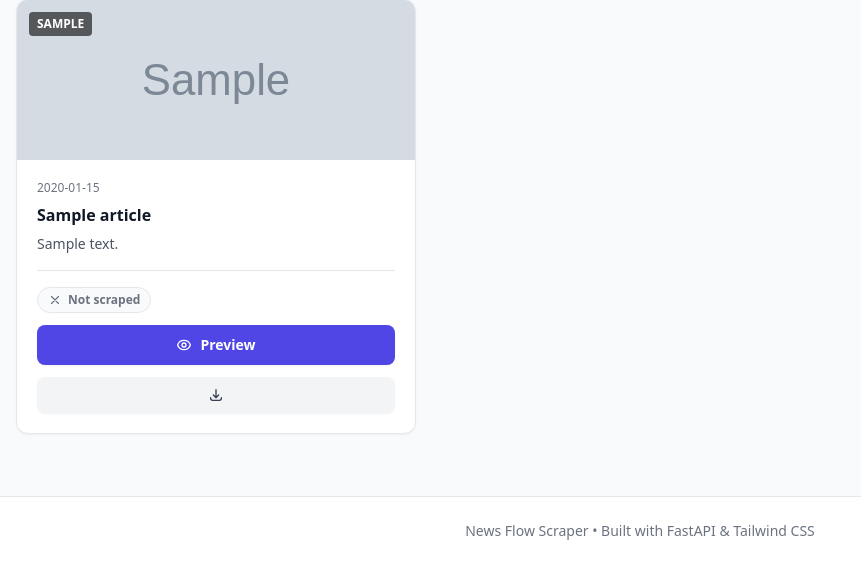
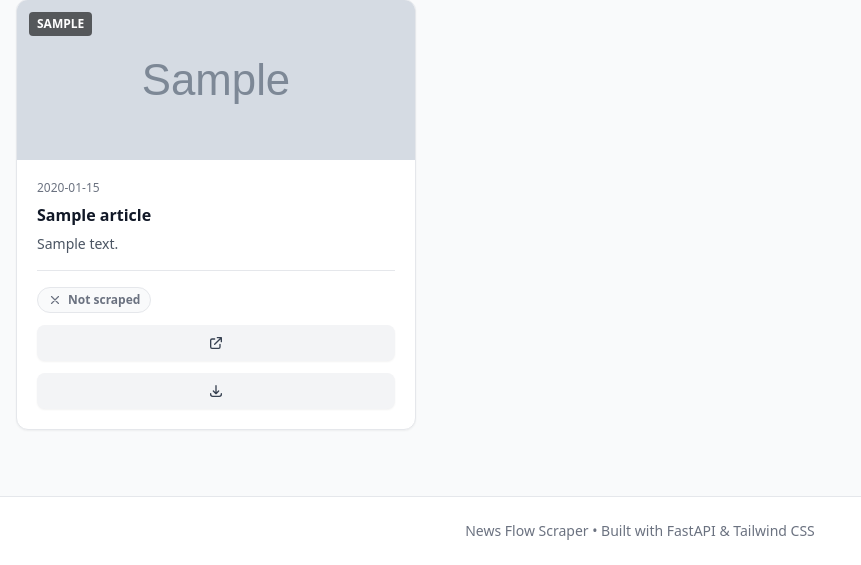
Before and after one commit to MidHunterX/News-Flow, a FastAPI app: page /publication in a window 1280 px wide. Shown: the part 235-800 px from the top of the page, without its empty margins (0-861 px from the left). Run offline with FastAPI, Linux system fonts and the light colour scheme; data comes from the database, SQL or seed files in the repository; tables that the repository leaves empty hold one stand-in row (values such as "Sample post"); grey boxes marked "Sample" are stand-in pictures; some libraries are stand-ins or nearby versions.

Commit message:
🚸 feat(ux): improve publication page UX to reduce confusion

```diff
--- a/templates/publication.html
+++ b/templates/publication.html
@@ -9,11 +9,9 @@
        Preview only appears once the article has a local copy to open. -->
 
   {% macro scrape_badge(card) %}
+    <div class="flex items-center gap-1.5">
     {% if card.word_count is not none %}
       <span class="inline-flex items-center gap-1.5 text-xs font-bold bg-green-50 text-green-700 border border-green-200 dark:bg-green-900 dark:text-green-300 dark:border-green-800 px-2.5 py-1 rounded-full">
-        <svg class="w-3.5 h-3.5" fill="none" stroke="currentColor" viewBox="0 0 24 24">
-          <path stroke-linecap="round" stroke-linejoin="round" stroke-width="2.5" d="M5 13l4 4L19 7"></path>
-        </svg>
         {{ card.word_count }} words
       </span>
     {% else %}
@@ -24,12 +22,17 @@
         Not scraped
       </span>
     {% endif %}
+    {% if card.item.status == "completed" %}
+      <span class="inline-flex items-center gap-1.5 text-xs font-semibold bg-indigo-50 text-indigo-700 border border-indigo-200 dark:bg-indigo-900 dark:text-indigo-300 dark:border-indigo-800 px-2.5 py-1 rounded-full">
+          #published
+      </span>
+    {% endif %}
+    </div>
   {% endmacro %}
 
-  {% macro eye_icon() %}
+  {% macro external_link() %}
     <svg class="w-4 h-4" fill="none" stroke="currentColor" viewBox="0 0 24 24">
-      <path stroke-linecap="round" stroke-linejoin="round" stroke-width="2" d="M15 12a3 3 0 11-6 0 3 3 0 016 0z"></path>
-      <path stroke-linecap="round" stroke-linejoin="round" stroke-width="2" d="M2.458 12C3.732 7.943 7.523 5 12 5c4.478 0 8.268 2.943 9.542 7-1.274 4.057-5.064 7-9.542 7-4.477 0-8.268-2.943-9.542-7z"></path>
+      <path stroke-linecap="round" stroke-linejoin="round" stroke-width="2" d="M10 6H6a2 2 0 00-2 2v10a2 2 0 002 2h10a2 2 0 002-2v-4M14 4h6m0 0v6m0-6L10 14"></path>
     </svg>
   {% endmacro %}
 
@@ -45,23 +48,17 @@
     </svg>
   {% endmacro %}
 
-  <!-- Preview (GET /article/<id>, workspace-aware via ?day=) and Scrape
-       (POST /api/articles/<id>/scrape — saves the page but never accepts).
-       Preview renders nothing for an article that was never scraped
-       locally: there is no content to open, so Scrape is the only action
-       that makes sense. compact=True renders the icon-only pair. -->
   {% macro preview_button(card, compact=False) %}
-    {% set preview_href = "/article/" ~ card.item.id ~ "?day=" ~ selected_day %}
+    {% set source_href = card.item.url %}
     {% if compact %}
-      <a href="{{ preview_href }}" title="Preview the scraped article"
-         class="p-1.5 rounded-lg bg-indigo-50 text-indigo-600 hover:bg-indigo-600 hover:text-white transition shrink-0 dark:bg-indigo-950 dark:text-indigo-300 dark:hover:bg-indigo-500 dark:hover:text-white">
-        {{ eye_icon() }}
+      <a href="{{ source_href }}" target="_blank" title="Preview the source article"
+         class="p-1.5 rounded-lg bg-gray-100 text-gray-600 hover:bg-indigo-600 hover:text-white transition shrink-0 dark:bg-gray-700 dark:text-gray-300 dark:hover:bg-indigo-500 dark:hover:text-white">
+        {{ external_link() }}
       </a>
     {% else %}
-      <a href="{{ preview_href }}" title="Preview the scraped article"
-         class="flex items-center justify-center gap-2 px-4 py-2.5 bg-indigo-600 text-white hover:bg-indigo-700 font-semibold rounded-lg transition shadow-sm hover:shadow-md text-sm">
-        {{ eye_icon() }}
-        <span>Preview</span>
+      <a href="{{ source_href }}" target="_blank" title="Preview the source article"
+         class="flex items-center justify-center gap-2 px-4 py-2.5 bg-gray-100 text-gray-700 hover:bg-indigo-600 hover:text-white font-semibold rounded-lg transition shadow-sm hover:shadow-md text-sm dark:bg-gray-700 dark:text-gray-300 dark:hover:bg-indigo-500 dark:hover:text-white">
+        {{ external_link() }}
       </a>
     {% endif %}
   {% endmacro %}
@@ -69,13 +66,13 @@
   {% macro scrape_button(card, compact=False) %}
     {% set scrape_href = "/api/articles/" ~ card.item.id ~ "/scrape?day=" ~ selected_day %}
     {% if compact %}
-      <button type="button" title="Scrape the article page (does not accept it)"
+      <button type="button" title="Scrape and download the article page"
               onclick="postAction('{{ scrape_href }}', event)"
               class="p-1.5 rounded-lg bg-gray-100 text-gray-600 hover:bg-indigo-600 hover:text-white transition shrink-0 dark:bg-gray-700 dark:text-gray-300 dark:hover:bg-indigo-500 dark:hover:text-white">
         {{ refresh_icon() }}
       </button>
     {% else %}
-      <button type="button" title="Scrape the article page (does not accept it)"
+      <button type="button" title="Scrape and download the article page"
               onclick="postAction('{{ scrape_href }}', event)"
               class="flex items-center justify-center gap-2 px-4 py-2.5 bg-gray-100 text-gray-700 hover:bg-indigo-600 hover:text-white font-semibold rounded-lg transition shadow-sm hover:shadow-md text-sm dark:bg-gray-700 dark:text-gray-300 dark:hover:bg-indigo-500 dark:hover:text-white">
         {% if card.word_count is not none %} {{ refresh_icon() }} {% else %} {{ download_icon() }} {% endif %}
@@ -113,8 +110,9 @@
     {% if section.cards %}
       {% if article_layout == 'rows' %}
         <!-- ==================== ROWS layout ==================== -->
-        <div class="space-y-3">
+        <div class="grid grid-cols-1 xl:grid-cols-2 gap-4">
           {% for card in section.cards %}
+            {% set preview_href = "/article/" ~ card.item.id ~ "?day=" ~ selected_day %}
             <article class="bg-white rounded-xl border border-gray-200 shadow-sm hover:shadow-md transition flex overflow-hidden dark:bg-gray-800 dark:border-gray-700">
               {% set image = card.cover or card.item.image_url %}
               {% if image %}
@@ -130,7 +128,7 @@
                   <span>{{ card.item.published_at }}</span>
                 </div>
                 <h3 class="font-bold text-base text-gray-900 leading-snug mb-1.5 dark:text-gray-100">
-                  <a href="{{ card.item.url }}" target="_blank" class="hover:text-indigo-600 transition dark:hover:text-indigo-400">{{ card.item.title }}</a>
+                  <a href="{{ preview_href }}" class="hover:text-indigo-600 transition dark:hover:text-indigo-400">{{ card.item.title }}</a>
                 </h3>
                 <p class="text-gray-600 text-sm mb-4 line-clamp-2 flex-grow dark:text-gray-300">{{ card.item.description }}</p>
 
@@ -150,6 +148,7 @@
         <!-- ==================== COMPACT layout ==================== -->
         <div class="bg-white rounded-xl border border-gray-200 shadow-sm divide-y divide-gray-100 overflow-hidden dark:bg-gray-800 dark:border-gray-700 dark:divide-gray-700">
           {% for card in section.cards %}
+            {% set preview_href = "/article/" ~ card.item.id ~ "?day=" ~ selected_day %}
             <div class="flex items-center gap-3 px-4 py-2.5 hover:bg-gray-50 transition group dark:hover:bg-gray-700">
               {% set image = card.cover or card.item.image_url %}
               {% if image %}
@@ -158,7 +157,7 @@
                 <span class="w-10 h-10 rounded bg-indigo-50 text-indigo-600 flex items-center justify-center shrink-0 text-xs font-bold uppercase dark:bg-indigo-950 dark:text-indigo-400">{{ card.item.source[:2] }}</span>
               {% endif %}
               <div class="min-w-0 flex-grow">
-                <a href="{{ card.item.url }}" target="_blank"
+                <a href="{{ preview_href }}"
                    class="block text-sm font-semibold text-gray-900 hover:text-indigo-600 truncate leading-5 dark:text-gray-100 dark:hover:text-indigo-400">{{ card.item.title }}</a>
                 <div class="flex items-center gap-2 text-xs text-gray-400">
                   <span class="uppercase font-semibold text-indigo-500 dark:text-indigo-300">{{ card.item.source }}</span>
@@ -177,6 +176,7 @@
         <!-- ==================== GRID layout (default) ==================== -->
         <div class="grid grid-cols-1 md:grid-cols-2 lg:grid-cols-3 gap-6">
           {% for card in section.cards %}
+            {% set preview_href = "/article/" ~ card.item.id ~ "?day=" ~ selected_day %}
             <article class="bg-white rounded-xl border border-gray-200 overflow-hidden shadow-sm hover:shadow-md transition flex flex-col dark:bg-gray-800 dark:border-gray-700">
               {% set image = card.cover or card.item.image_url %}
               {% if image %}
@@ -195,7 +195,7 @@
                   <span>{{ card.item.published_at }}</span>
                 </div>
                 <h3 class="font-bold text-base text-gray-900 mb-2 leading-snug dark:text-gray-100">
-                  <a href="{{ card.item.url }}" target="_blank" class="hover:text-indigo-600 transition dark:hover:text-indigo-400">{{ card.item.title }}</a>
+                  <a href="{{ preview_href }}" class="hover:text-indigo-600 transition dark:hover:text-indigo-400">{{ card.item.title }}</a>
                 </h3>
                 <p class="text-gray-600 text-sm mb-4 flex-grow line-clamp-3 dark:text-gray-300">{{ card.item.description }}</p>
 
```
